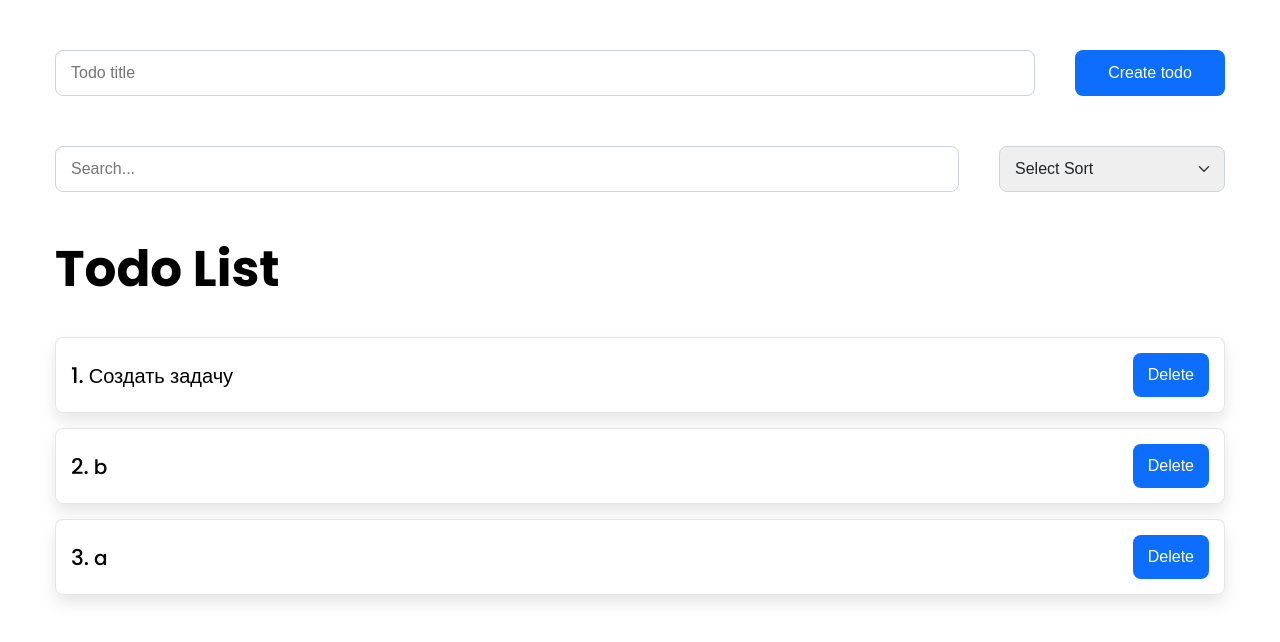
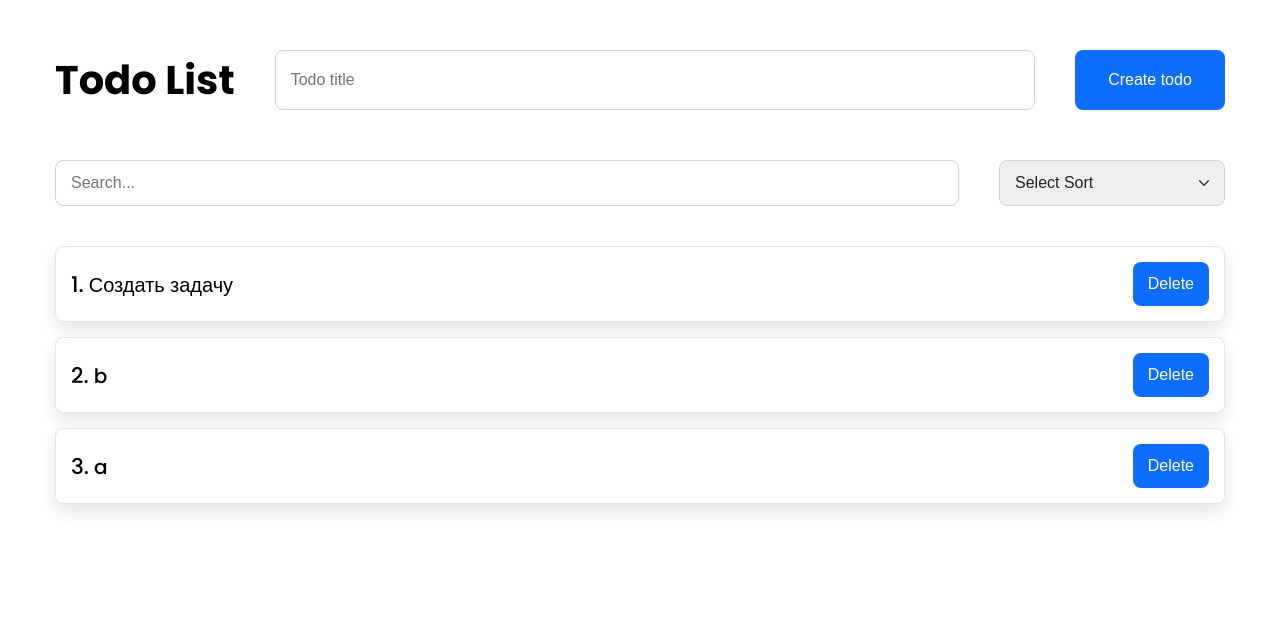
Before and after one commit to DimaChekashov/foxsay-todo, a React (Create React App) app: page / in a window 1280 px wide. Shown: the top 642 px of the page. Built offline with nearby package versions, Linux system fonts and the light colour scheme.

Commit message:
replace title

```diff
--- a/src/App.sass
+++ b/src/App.sass
@@ -21,5 +21,5 @@ body
   padding: 30px 0
 
 .title
-  margin-bottom: 30px
-  font-size: 50px
+  font-size: 40px
+  white-space: nowrap
--- a/src/App.tsx
+++ b/src/App.tsx
@@ -37,7 +37,7 @@ const App: React.FC = () => {
   return (
     <div className="app">
       <div className="container">
-        <TodoForm create={createTodo} />
+        <TodoForm title="Todo List"  create={createTodo} />
         <TodoFilter
           filter={{
             sort: selectedSort,
@@ -50,7 +50,6 @@ const App: React.FC = () => {
         />
 
         <TodoList
-          title="Todo List"
           remove={removeTodo}
           todos={sortedAndSearchedTodos}
         />
--- a/src/components/TodoForm/TodoForm.tsx
+++ b/src/components/TodoForm/TodoForm.tsx
@@ -7,9 +7,10 @@ import './TodoForm.sass';
 
 interface Props {
   create: (newTodo: ITodoItem) => void;
+  title: string;
 }
 
-const TodoForm: React.FC<Props> = ({ create }) => {
+const TodoForm: React.FC<Props> = ({ create, title }) => {
   const [todoTitle, setTodoTitle] = useState<string>("");
 
   const addNewTodo = (e: React.MouseEvent<HTMLButtonElement>) => {
@@ -26,6 +27,7 @@ const TodoForm: React.FC<Props> = ({ create }) => {
 
   return (
     <form className="todo-form">
+      <h1 className="title">{title}</h1>
       <Input
         value={todoTitle}
         onChange={(e: React.ChangeEvent<HTMLInputElement>) => setTodoTitle(e.target.value)}
--- a/src/components/TodoList/TodoList.tsx
+++ b/src/components/TodoList/TodoList.tsx
@@ -6,16 +6,13 @@ import { TransitionGroup, CSSTransition } from 'react-transition-group';
 import './TodoList.sass';
 
 interface Props {
-  title: string;
   todos: ITodoItem[];
   remove: (todo: ITodoItem) => void;
 }
 
-const TodoList: React.FC<Props> = ({ todos, title, remove }) => {
+const TodoList: React.FC<Props> = ({ todos, remove }) => {
   return (
     <>
-        <h1 className="title">{title}</h1>
-
       {todos.length !== 0
         ? <TransitionGroup>
             {todos.map((todo, index) => (
```
Lines whose indentation alone changed are shown as unchanged.
